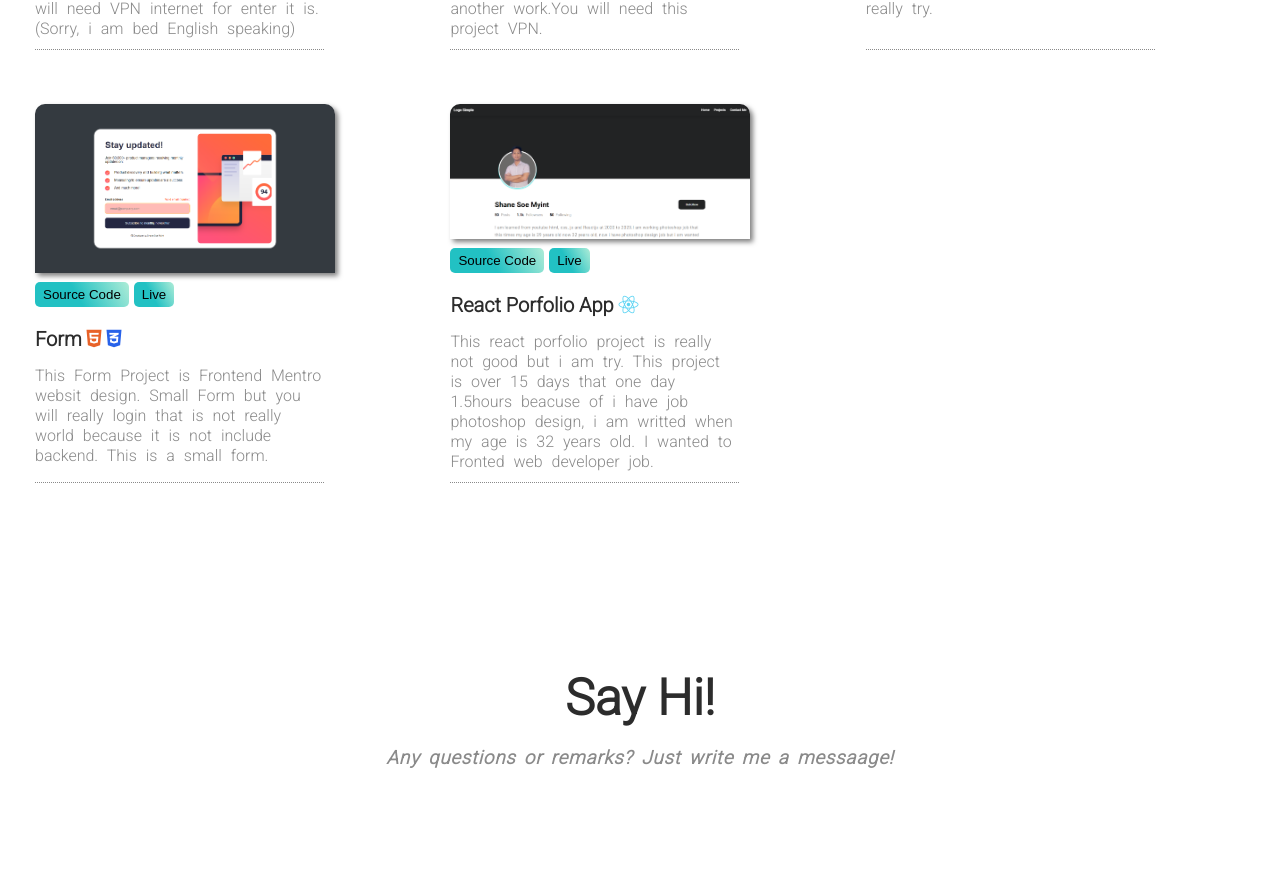
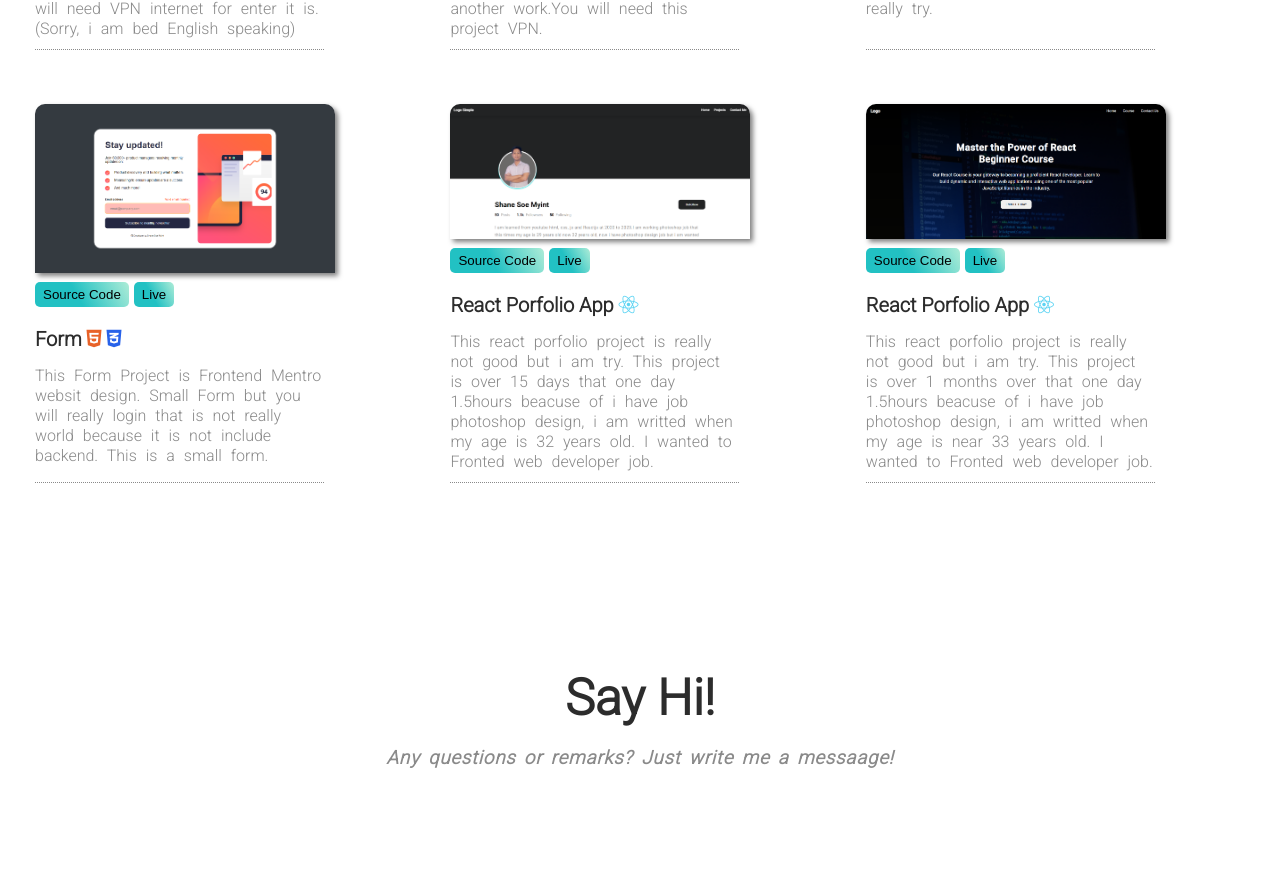
Before and after one commit to Shane-Soe-Myint/reactporfolioapp, a React (Create React App) app: page / in a window 1280 px wide. Shown: the part 1300-2173 px from the top of the page. Built offline with nearby package versions, Linux system fonts and the light colour scheme.

Commit message:
Add files via upload

```diff
--- a/src/Projects.jsx
+++ b/src/Projects.jsx
@@ -4,6 +4,7 @@ import img2 from "./images/shaneporfolio.PNG";
 import img3 from "./images/civilproject.PNG";
 import img4 from "./images/form.PNG";
 import img5 from "./images/reactporfolioapp.PNG"
+import img6 from "./images/reactbeginnercourse.PNG";
 
 export const ProjectCards = () => {
   return (
@@ -102,6 +103,25 @@ export const ProjectCards = () => {
                 I wanted to Fronted web developer job.
             </span>
           </div>
+
+          <div className="cardOne">
+            <a href="https://reactbeginnercourse.netlify.app/">
+                <img src={img6} alt="img6"/>
+            </a>
+
+            <div className="pjCardBtns">
+              <a href="https://github.com/Shane-Soe-Myint/reactbeginnercourse"><button>Source Code</button></a>
+              <a href="https://reactbeginnercourse.netlify.app/"><button>Live</button></a>
+            </div>
+
+            <h1>React Porfolio App <i className="fa-brands fa-react"></i></h1>
+            <span>
+                This react porfolio project is really not good but i am try.
+                This project is over 1 months over that one day 1.5hours beacuse of
+                i have job photoshop design, i am writted when my age is near 33 years old.
+                I wanted to Fronted web developer job.
+            </span>
+          </div>
         </div>
     </div>
   )
```
